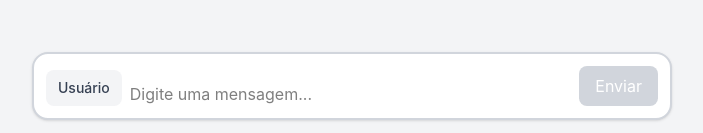
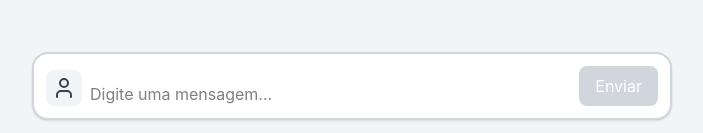
Before and after one commit to natalystraub/chat-offline-interface, a React (Vite) app: page / in a window 1280 px wide. Shown: the part 664-797 px from the top of the page, without its empty margins (288-991 px from the left). Built offline with nearby package versions, Linux system fonts and the light colour scheme.

Commit message:
style: change sendertoggle icon

```diff
--- a/package.json
+++ b/package.json
@@ -11,6 +11,7 @@
   },
   "dependencies": {
     "@tailwindcss/vite": "^4.3.5",
+    "lucide-react": "^1.70.0",
     "react": "^19.3.1",
     "react-dom": "^19.3.1",
     "tailwindcss": "^4.3.5"
--- a/src/components/MessageInput.tsx
+++ b/src/components/MessageInput.tsx
@@ -11,7 +11,6 @@ export default function MessageInput({ onSend, onTypingChange }: MessageInputPro
 
   const canSend = text.trim().length > 0;
 
-  console.log(text.trim());
 
   // Avisa o chat quem está "digitando". Volta a null com o campo vazio ou
   // depois de TYPING_TIMEOUT_MS sem digitar (cada tecla reinicia a contagem).
--- a/src/components/SenderToggle.tsx
+++ b/src/components/SenderToggle.tsx
@@ -1,4 +1,5 @@
-import type { SenderToggleProps } from '../types/components'
+import type { SenderToggleProps } from '../types/components';
+import { Bot, User } from 'lucide-react';
 
 export default function SenderToggle({ isBot, onToggle }: SenderToggleProps) {
   return (
@@ -7,11 +8,11 @@ export default function SenderToggle({ isBot, onToggle }: SenderToggleProps) {
       onClick={onToggle}
       aria-pressed={isBot}
       aria-label="Enviar como robô"
-      className={`rounded-lg px-3 py-2 text-sm font-medium ${
+      className={`rounded-lg px-1.5 py-1.5 text-sm font-medium ${
         isBot ? 'bg-purple-600 text-white' : 'bg-gray-100 text-gray-700'
       }`}
     >
-      {isBot ? 'Robô' : 'Usuário'}
+      {isBot ? <Bot /> : <User />}
     </button>
-  )
+  );
 }
```
Also changed, not shown: 1 other file (tests, documents, lock files or other folders).
